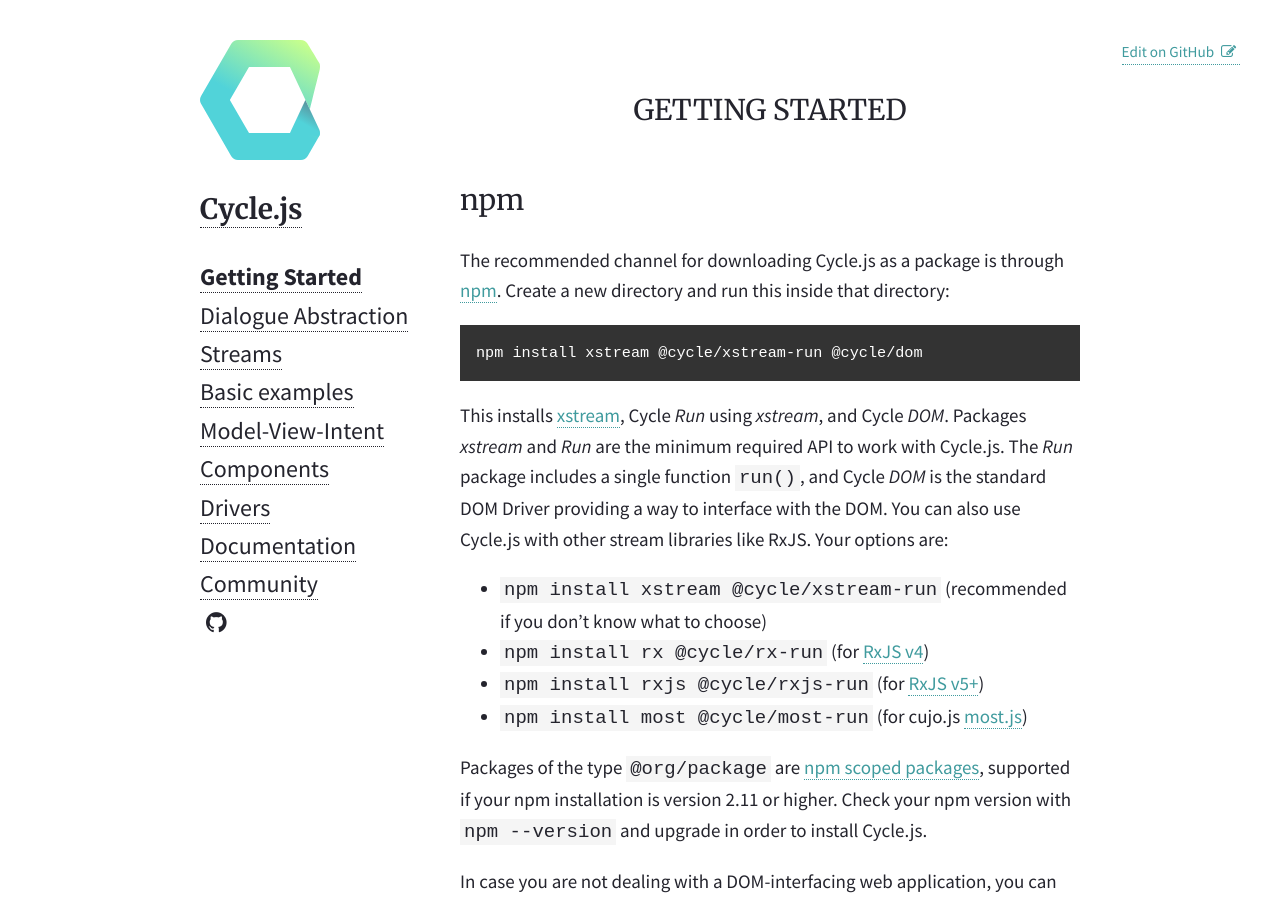
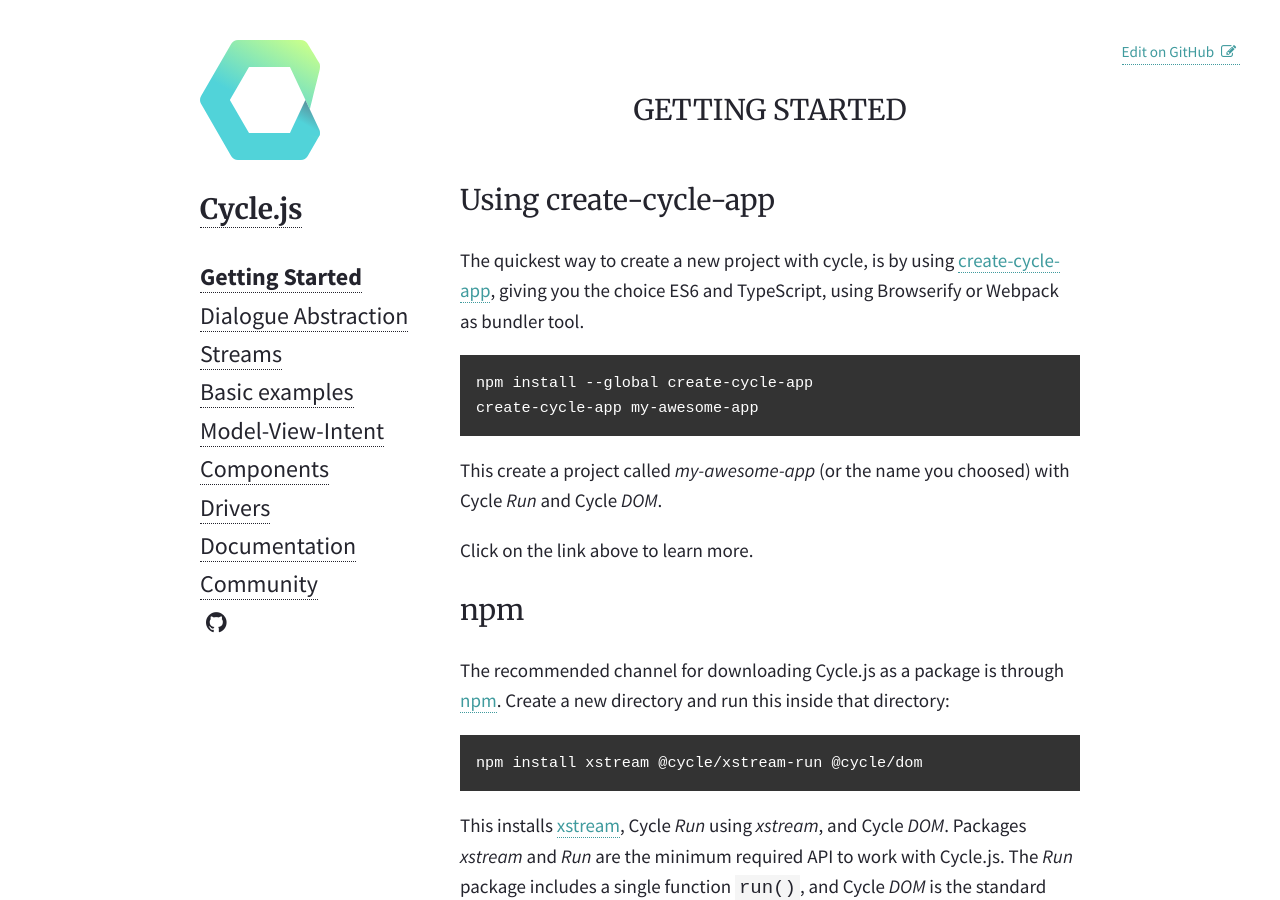
Before and after one commit to cyclejs/old-website, a Jekyll site: the page built from _posts/2015-01-31-getting-started.md, in a window 1280 px wide and 900 px high. Built offline with Jekyll 4.4.1, drawn with Linux system fonts in a browser that asks for light colours; nearby versions of some CDN libraries.

Commit message:
add a link to create-cycle-app

```diff
--- a/_posts/2015-01-31-getting-started.md
+++ b/_posts/2015-01-31-getting-started.md
@@ -2,6 +2,19 @@
 title:  "Getting Started"
 tags: chapters
 ---
+
+<h2 id="create-cycle-app">Using create-cycle-app</h2>
+
+The quickest way to create a new project with cycle, is by using [create-cycle-app](https://github.com/cyclejs-community/create-cycle-app), giving you the choice ES6 and TypeScript, using Browserify or Webpack as bundler tool.
+
+{% highlight text %}
+npm install --global create-cycle-app
+create-cycle-app my-awesome-app
+{% endhighlight %}
+
+This create a project called *my-awesome-app* (or the name you choosed) with Cycle *Run* and Cycle *DOM*.
+
+Click on the link above to learn more.
 
 <h2 id="npm">npm</h2>
 
```
